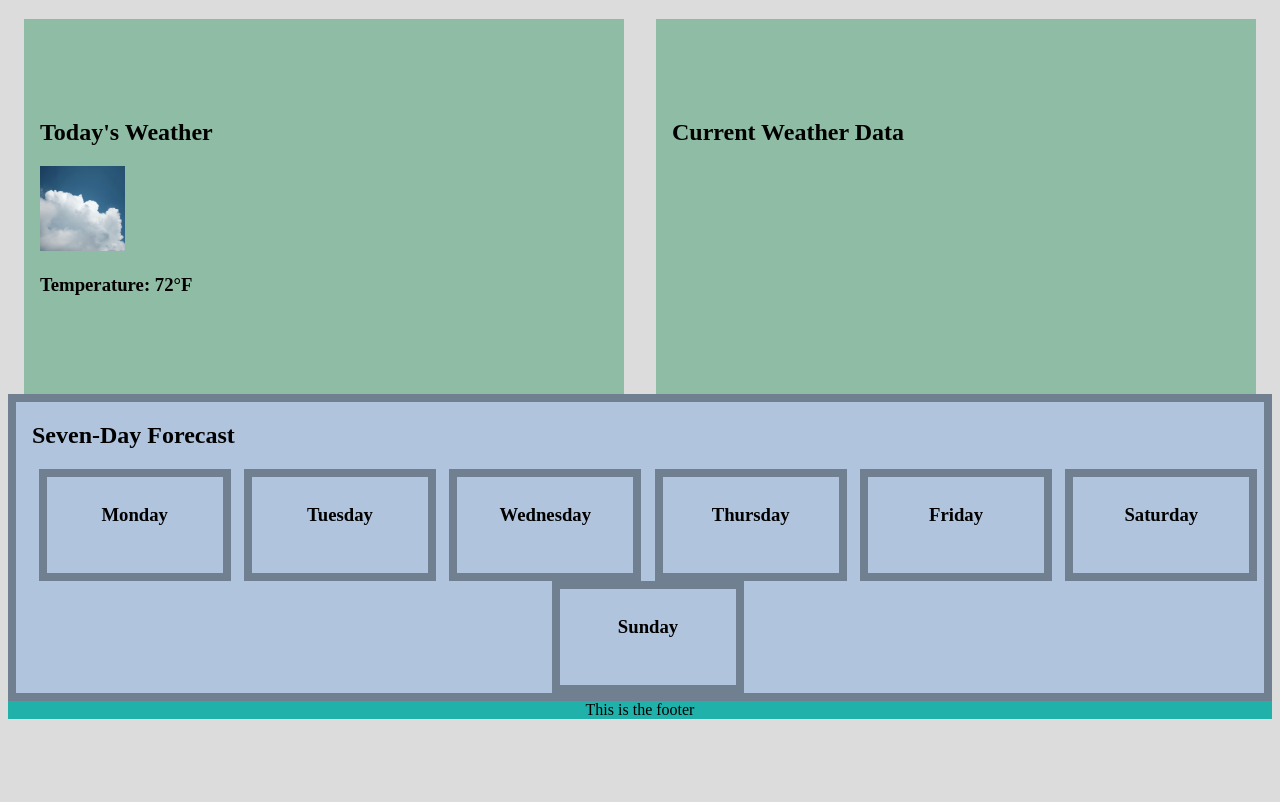
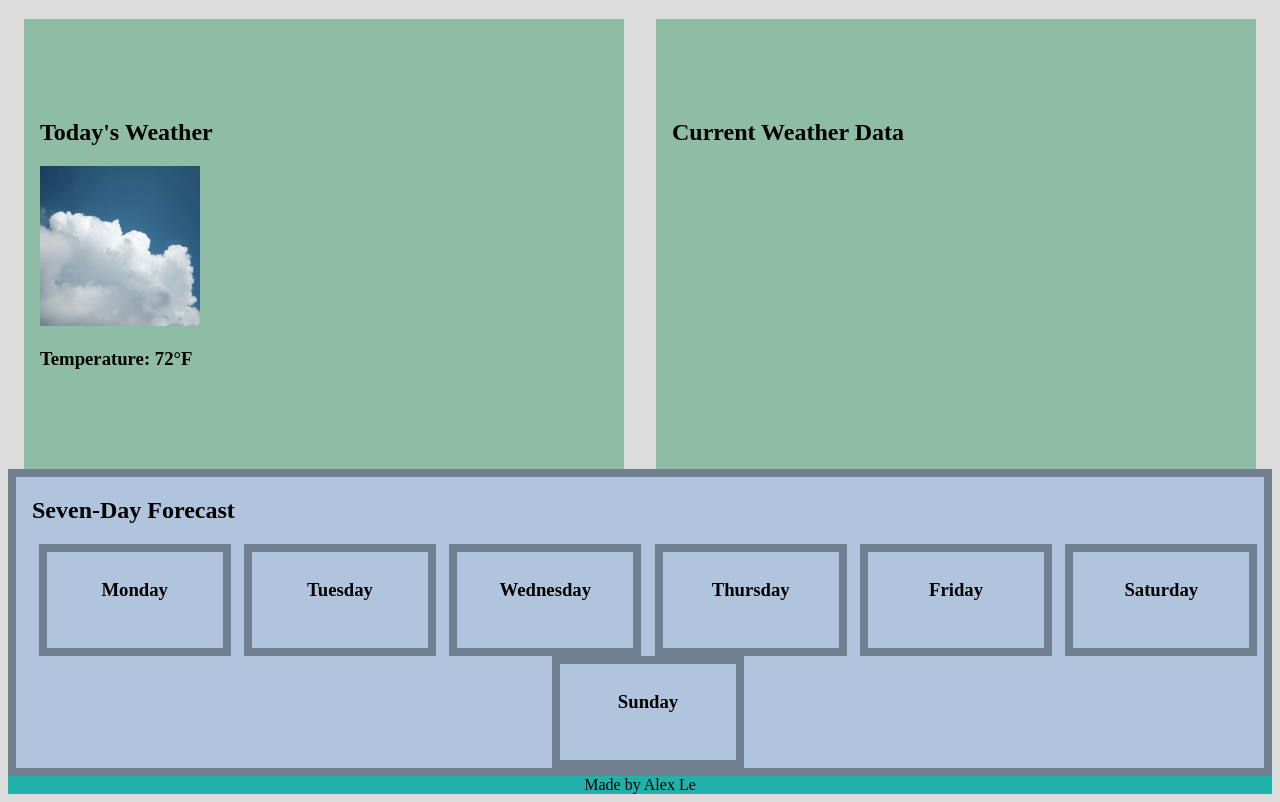
Before and after one commit to Khang-ALe/Weather-App, a plain HTML site: page index.html in a window 1280 px wide. Shown: the part 61-863 px from the top of the page. Before the commit the page ends 800 px from the top, so only its background shows below. Drawn offline with Linux system fonts and the light colour scheme.

Commit message:
Changed the footer text and the size of the cloud image in index.html

```diff
--- a/index.html
+++ b/index.html
@@ -21,10 +21,10 @@
         <section class="section section-main">
             <h2>Today's Weather</h2>
             <div class="">
-                <img style="width: 15%;" src="../images/cloud-image.jpg" alt="Placeholder Image for Today's Weather">
+                <img style="width: 10rem;" src="../images/cloud-image.jpg" alt="Placeholder Image for Today's Weather">
             </div>
             <div class="">
-            <h3>Temperature: 72°F</h3>
+                <h3>Temperature: 72°F</h3>
             </div>
         </section>
 
@@ -55,7 +55,7 @@
     </section>
 
     <footer>
-        This is the footer
+        Made by Alex Le
     </footer>
 </body>
 </html>
```
